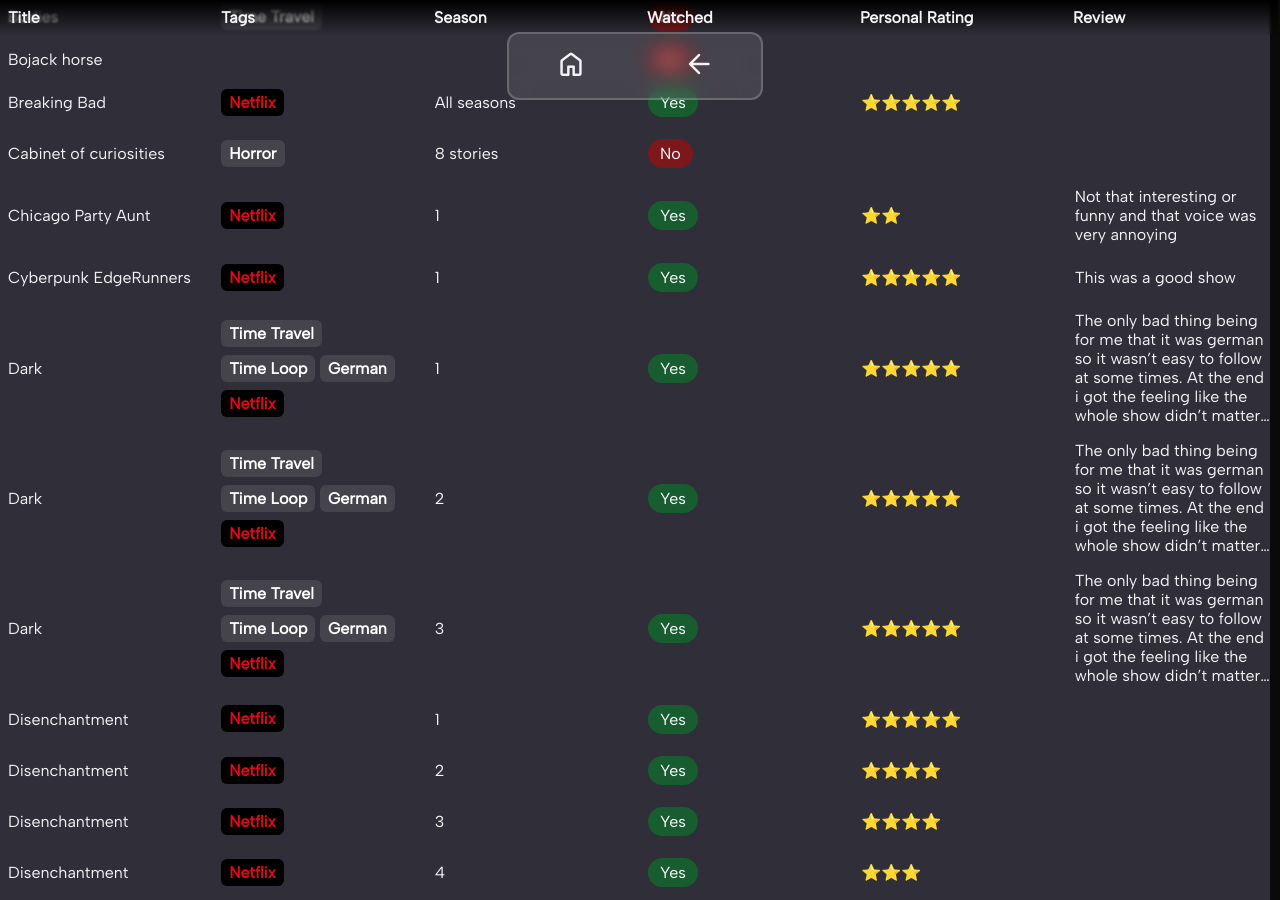
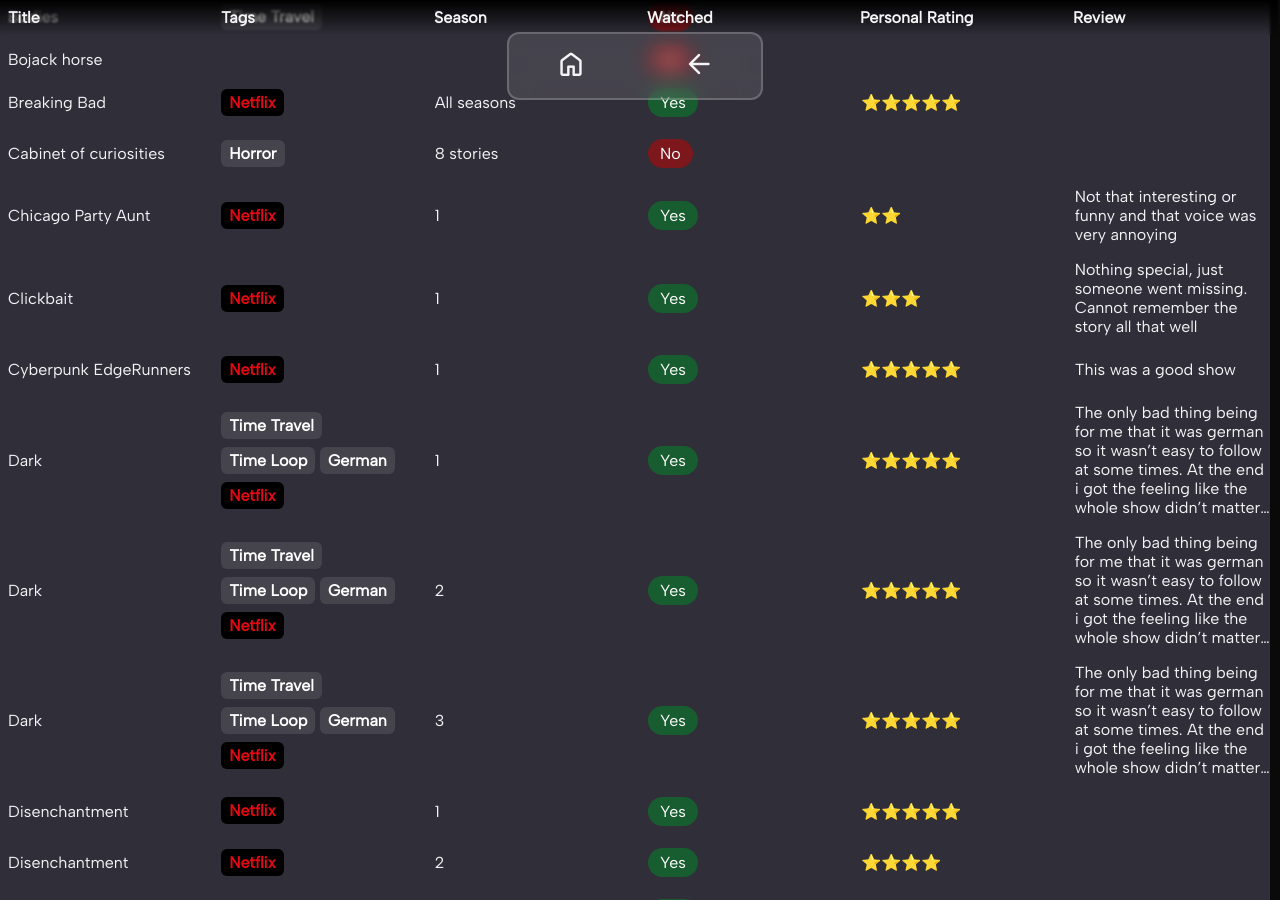
Before and after one commit to Plueres/Plueres.github.io, a Jekyll site: the page built from pages/showslist.md, in a window 1280 px wide and 900 px high, scrolled down 2118 px. Built offline with Jekyll 4.4.1, drawn with Linux system fonts in a browser that asks for light colours; some web fonts are replaced.

Commit message:
Update Lists “shows”

```diff
--- a/_data/shows.yml
+++ b/_data/shows.yml
@@ -172,6 +172,13 @@
     watched: "!yes"
     personal_rating: 2
     review: Not that interesting or funny and that voice was very annoying
+  - watched: "!yes"
+    title: Clickbait
+    tags: "!Netflix"
+    season: "1"
+    personal_rating: 3
+    review: Nothing special, just someone went missing. Cannot remember the story
+      all that well
   - title: Cyberpunk EdgeRunners
     tags: "!Netflix"
     season: 1
```
